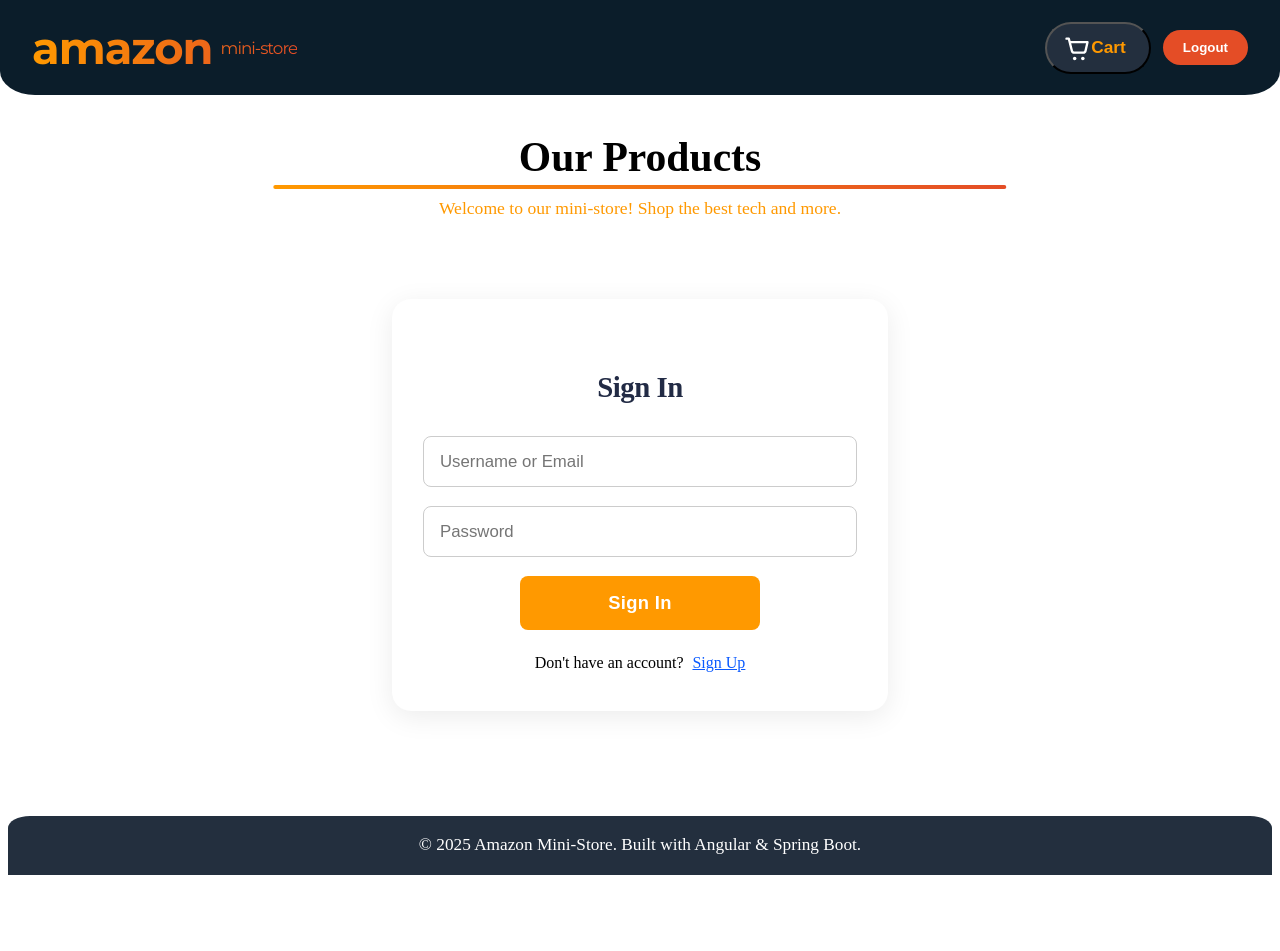
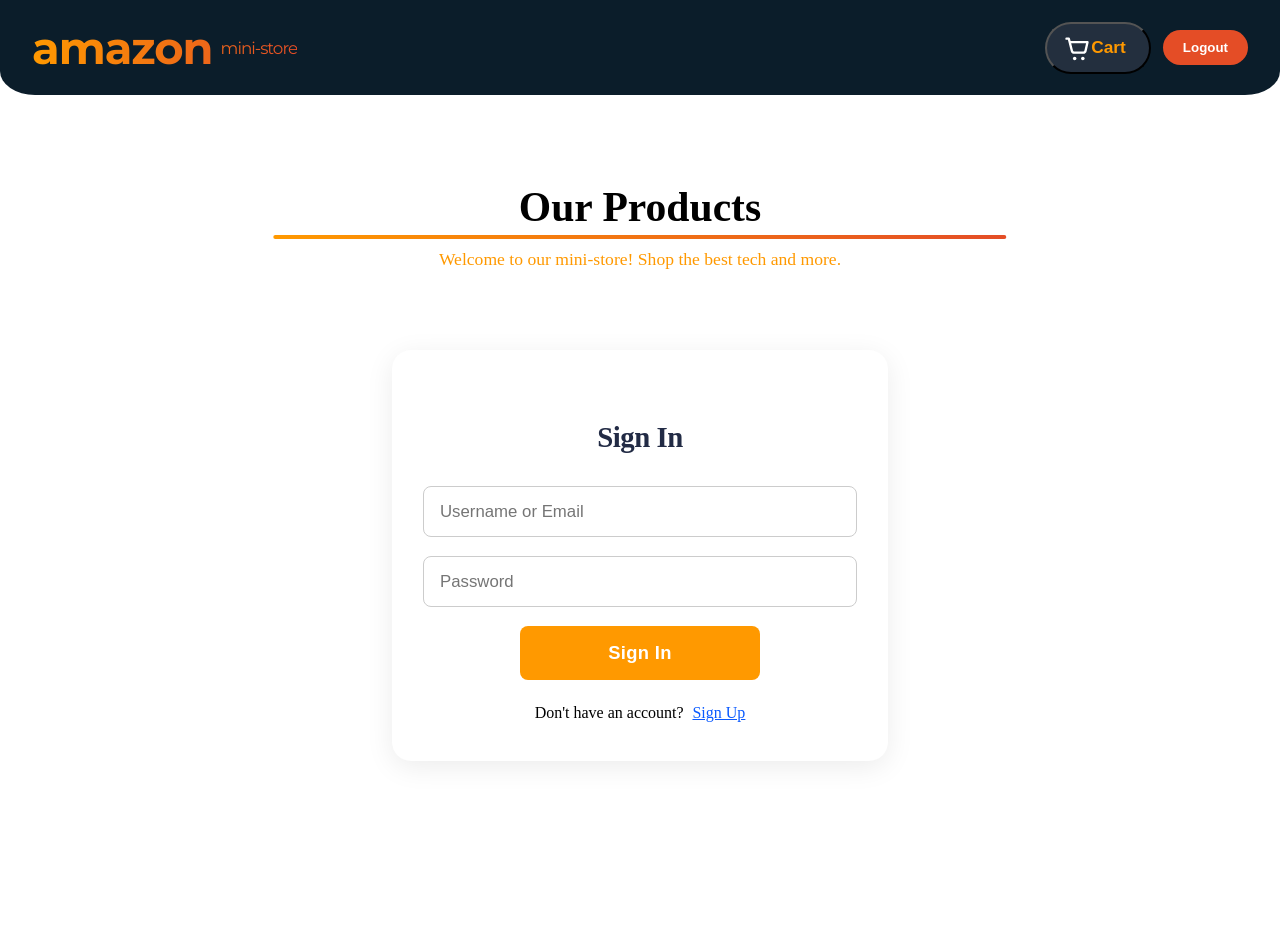
Before and after one commit to Almotasem100/Amazon-MiniStore, an Angular app in the folder visual/amazon-frontend/: page /signin in a window 1280 px wide. Shown: the top 951 px of the page. Before the commit the page ends 883 px from the top, so only its background shows below. Built offline with nearby package versions, Linux system fonts and the light colour scheme; no server answers.

Commit message:
fixing footer for empty cart
Signed-off-by: Almotasem100 <mohammed.kordoghly98@eng-st.cu.edu.eg>

```diff
--- a/visual/amazon-frontend/src/app/app.css
+++ b/visual/amazon-frontend/src/app/app.css
@@ -5,9 +5,14 @@ html, body {
   background: #fafbfc;
   color: #242424;
   min-height: 100vh;
-  padding-top: 95px; /* header offset */
-  overflow-x: hidden; /* kills horizontal scroll */
+  overflow-x: hidden;
   width: 100%;
+}
+
+/* Make body flex container for sticky footer */
+body {
+  display: flex;
+  flex-direction: column;
 }
 
 /* header */
@@ -21,7 +26,7 @@ html, body {
   border-bottom-left-radius: 35px 24px;
   border-bottom-right-radius: 35px 24px;
   transition: box-shadow 0.25s ease-in-out;
-  max-width: 100%;  /* ensures header doesn't overflow */
+  max-width: 100%;
   overflow: hidden;
 }
 body.scrolled .app-header {
@@ -108,21 +113,23 @@ nav {
   transform: translateY(-2px) scale(1.04);
 }
 
-/* main */
+/* main — allow it to push footer down */
 .main-content {
-  min-height: calc(100vh - 140px);
-  width: 100%;
+  flex: 1;
   padding: 2.8rem 1.3rem 1.6rem;
   display: flex;
   flex-direction: column;
   align-items: center;
   text-align: center;
   box-sizing: border-box;
+  padding-top: 95px; /* header offset */
 }
+
 .products-section {
   width: 100%;
   box-sizing: border-box;
 }
+
 .products-title {
   font-size: 2.6rem;
   font-weight: 800;
@@ -147,7 +154,7 @@ nav {
   margin-bottom: 3rem;
 }
 
-/* footer */
+/* footer always at bottom */
 .app-footer {
   background: #232f3e;
   color: #fff;
@@ -156,8 +163,7 @@ nav {
   font-size: 1.08rem;
   border-top-left-radius: 22px 12px;
   border-top-right-radius: 22px 12px;
-  max-width: 100%;
-  overflow: hidden;
+  margin-top: 5.4rem;
 }
 
 /* toast */
--- a/visual/amazon-frontend/src/app/cart/cart.component.css
+++ b/visual/amazon-frontend/src/app/cart/cart.component.css
@@ -139,6 +139,7 @@
   padding: 50px 0;
   font-size: 3.0em;
   color: #555;
+  margin-bottom: 16.3rem;
 }
 
 /* Modal */
```
